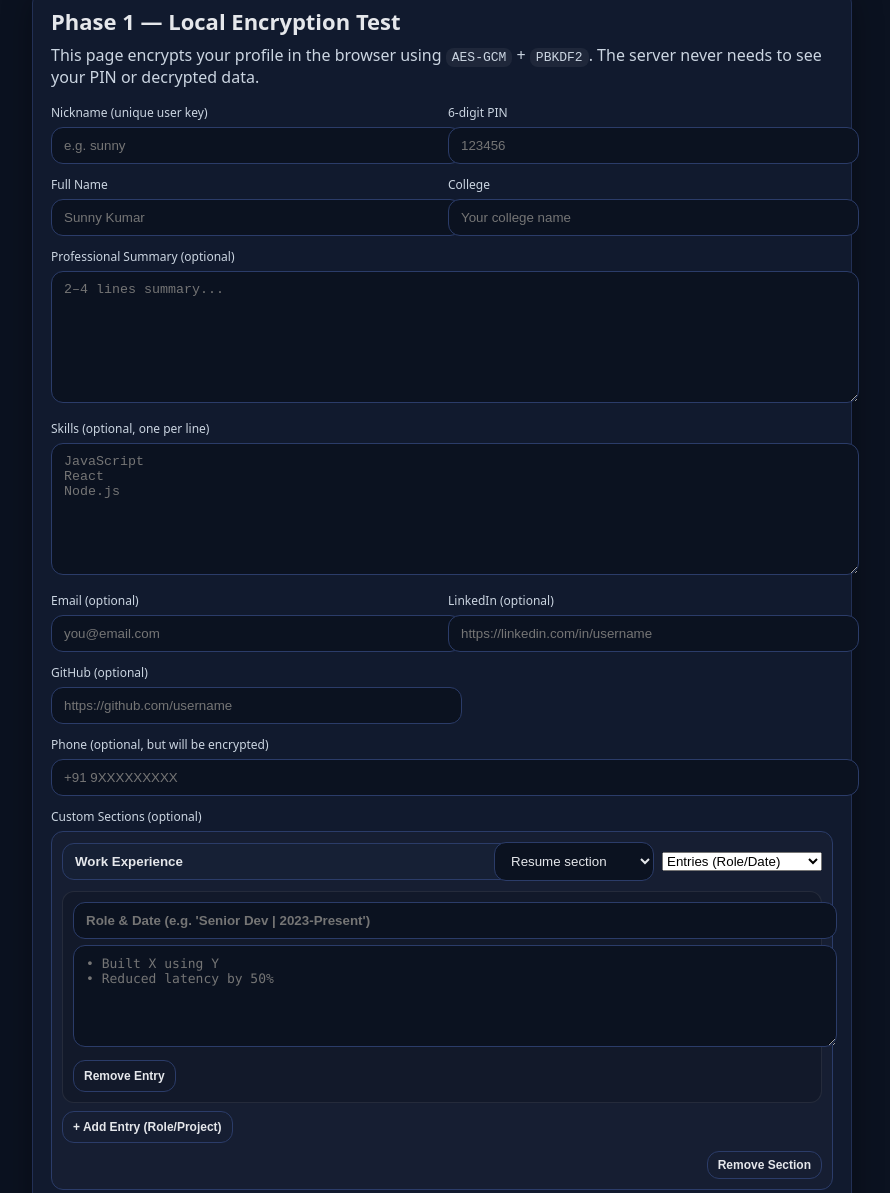
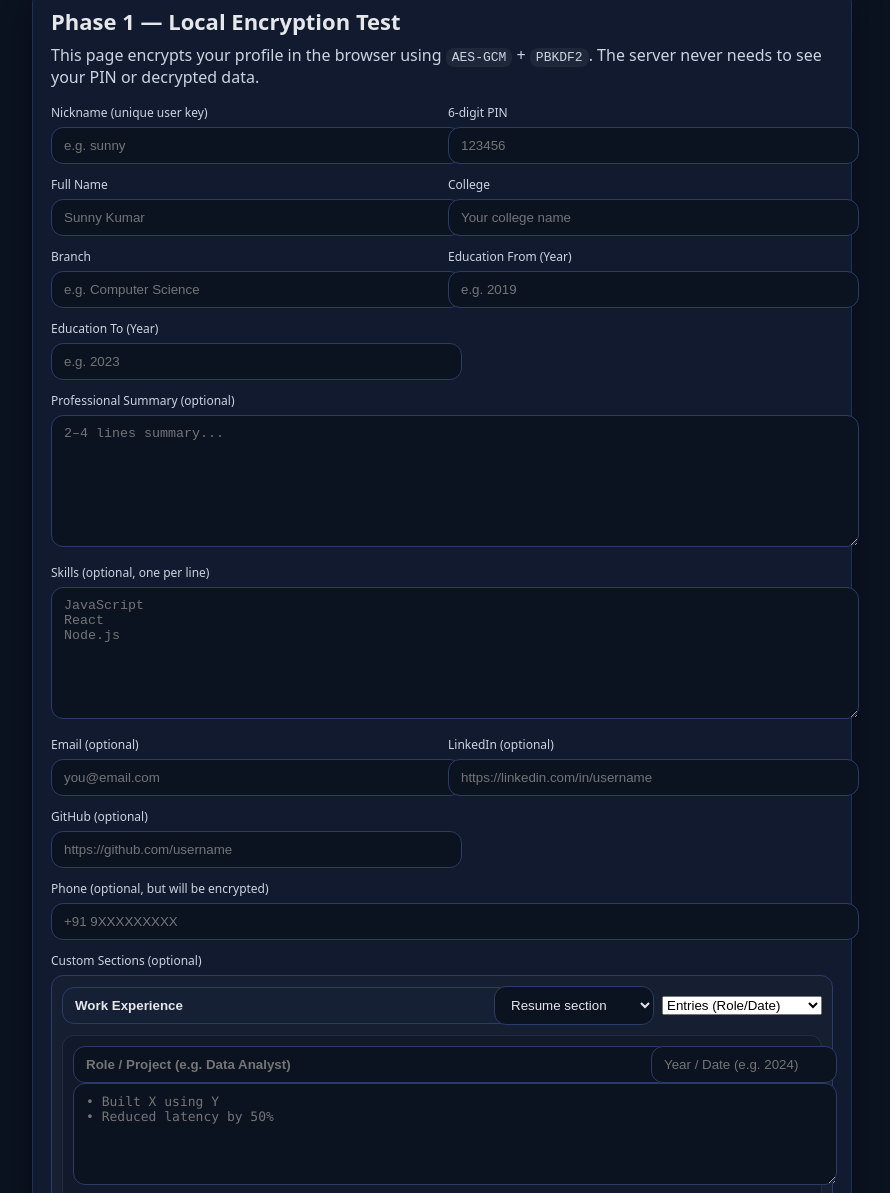
Before and after one commit to sunnykumar44/multiuser-reso, a website with bundled scripts: page public/register.html in a window 1280 px wide. Shown: the part 53-1246 px from the top of the page, without its empty margins (198-1088 px from the left). Built offline with nearby package versions, Linux system fonts and the light colour scheme.

```diff
--- a/public/js/register/register-entries.js
+++ b/public/js/register/register-entries.js
@@ -37,18 +37,33 @@
   const addBtn = el("button", { type: "button", class: "ghost cs-add-entry" }, ["+ Add Entry (Role/Project)"]);
 
   // Logic to add a single entry row
-  function addEntryUI(initialData = { key: "", bullets: [] }) {
+  function addEntryUI(initialData = { key: "", date: "", bullets: [] }) {
     const row = el("div", { class: "cs-entry" });
 
-    // Key Input (Role, Date, Project Name)
+    // Two-column row: Left = Role/Project, Right = Year/Date
+    const topRow = el('div', { class: 'cs-entry-top' });
+    topRow.style.display = 'grid';
+    topRow.style.gridTemplateColumns = '1fr 160px';
+    topRow.style.gap = '8px';
+    topRow.style.alignItems = 'center';
+
     const keyInput = el("input", {
       class: "cs-entry-key",
-      placeholder: "Role & Date (e.g. 'Senior Dev | 2023-Present')",
+      placeholder: "Role / Project (e.g. Data Analyst)",
       value: initialData.key || ""
     });
-    keyInput.style.width = "100%";
-    keyInput.style.marginBottom = "6px";
-    keyInput.style.fontWeight = "700";
+    keyInput.style.width = '100%';
+    keyInput.style.fontWeight = '700';
+
+    const dateInput = el('input', {
+      class: 'cs-entry-date',
+      placeholder: 'Year / Date (e.g. 2024)',
+      value: initialData.date || ''
+    });
+    dateInput.style.width = '100%';
+
+    topRow.appendChild(keyInput);
+    topRow.appendChild(dateInput);
 
     // Bullets Textarea
     const bulletsInput = el("textarea", {
@@ -63,7 +78,7 @@
     const delBtn = el("button", { type: "button", class: "ghost cs-entry-remove" }, ["Remove Entry"]);
     delBtn.onclick = () => row.remove();
 
-    row.appendChild(keyInput);
+    row.appendChild(topRow);
     row.appendChild(bulletsInput);
     row.appendChild(delBtn);
     list.appendChild(row);
@@ -93,11 +108,12 @@
 
   const entries = rows.map(row => {
     const key = (row.querySelector(".cs-entry-key")?.value || "").trim();
+    const date = (row.querySelector('.cs-entry-date')?.value || '').trim();
     const bulletsRaw = (row.querySelector(".cs-entry-bullets")?.value || "");
     const bullets = bulletsRaw.split("\n").map(s => s.trim()).filter(Boolean);
 
     if (!key && bullets.length === 0) return null;
-    return { key, bullets };
+    return { key, date, bullets };
   }).filter(Boolean);
 
   return entries;
--- a/public/js/register/register-main.js
+++ b/public/js/register/register-main.js
@@ -135,6 +135,9 @@
       setValue("nickname", profile.nickname || "");
       setValue("fullName", profile.fullName || "");
       setValue("college", profile.college || "");
+      setValue("branch", profile.branch || "");
+      setValue("eduFrom", profile.eduFrom || "");
+      setValue("eduTo", profile.eduTo || "");
 
       // --- Load Summary & Skills ---
       setValue("summary", profile.summary || "");
@@ -257,6 +260,9 @@
       summary,
       skills,
       college: ($("college").value || "").trim(),
+      branch: ($("branch").value || "").trim(),
+      eduFrom: ($("eduFrom").value || "").trim(),
+      eduTo: ($("eduTo").value || "").trim(),
 
       phone: phoneRaw,
       email: emailRaw,
--- a/public/js/register/register-sections.js
+++ b/public/js/register/register-sections.js
@@ -360,7 +360,8 @@
     for (const it of (sec.items || [])) {
       const label = String(it?.label || "").trim();
       const url = String(it?.url || "").trim();
-      if (label && url) links.push({ label, url });
+      if (!label || !url) continue;
+      links.push({ label, url });
     }
   }
   return links;
--- a/public/register.html
+++ b/public/register.html
@@ -145,6 +145,21 @@
             <input id="college" name="college" placeholder="Your college name" />
           </div>
 
+          <div>
+            <label for="branch">Branch</label>
+            <input id="branch" name="branch" placeholder="e.g. Computer Science" />
+          </div>
+
+          <div>
+            <label for="eduFrom">Education From (Year)</label>
+            <input id="eduFrom" name="eduFrom" inputmode="numeric" placeholder="e.g. 2019" />
+          </div>
+
+          <div>
+            <label for="eduTo">Education To (Year)</label>
+            <input id="eduTo" name="eduTo" inputmode="numeric" placeholder="e.g. 2023" />
+          </div>
+
           <div class="full">
             <label for="summary">Professional Summary (optional)</label>
             <textarea id="summary" name="summary" placeholder="2–4 lines summary..."></textarea>
```
Also changed, not shown: public/js/resume/resume-render.js (+16 -3 lines).
